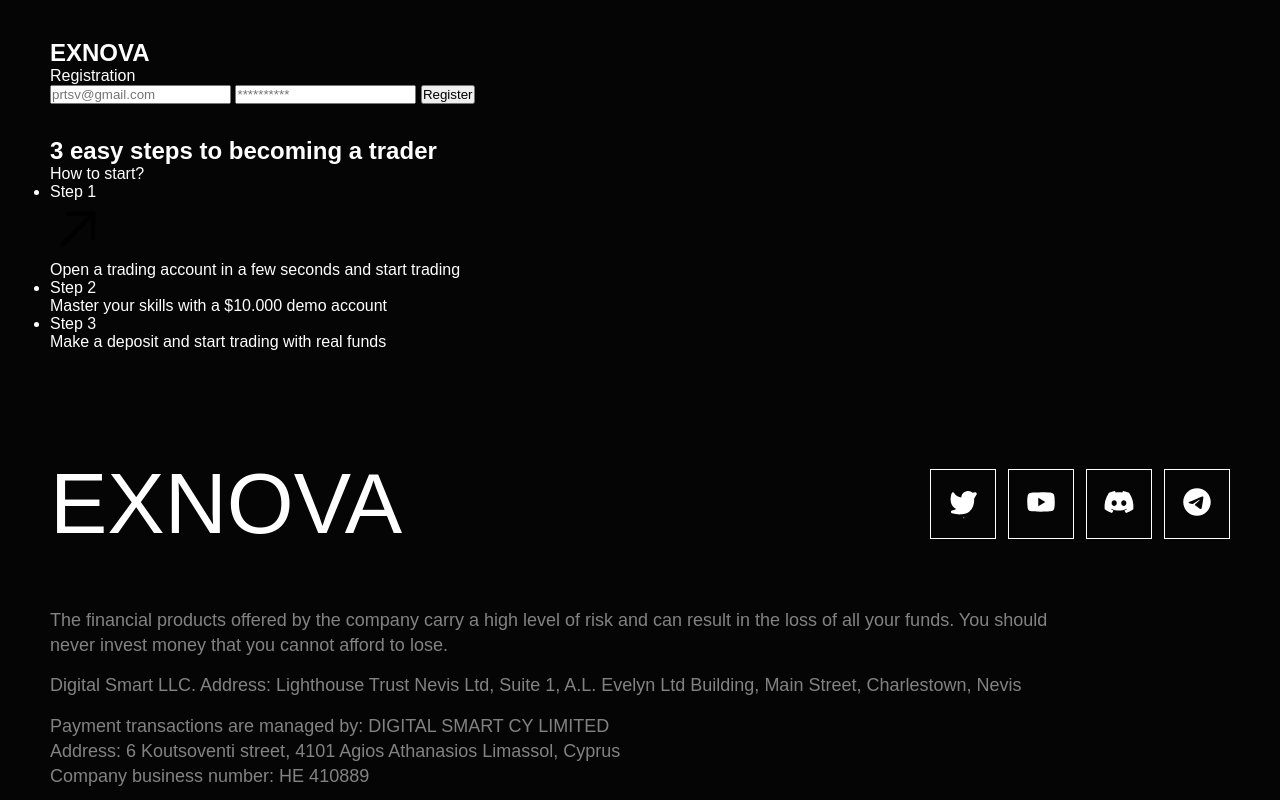
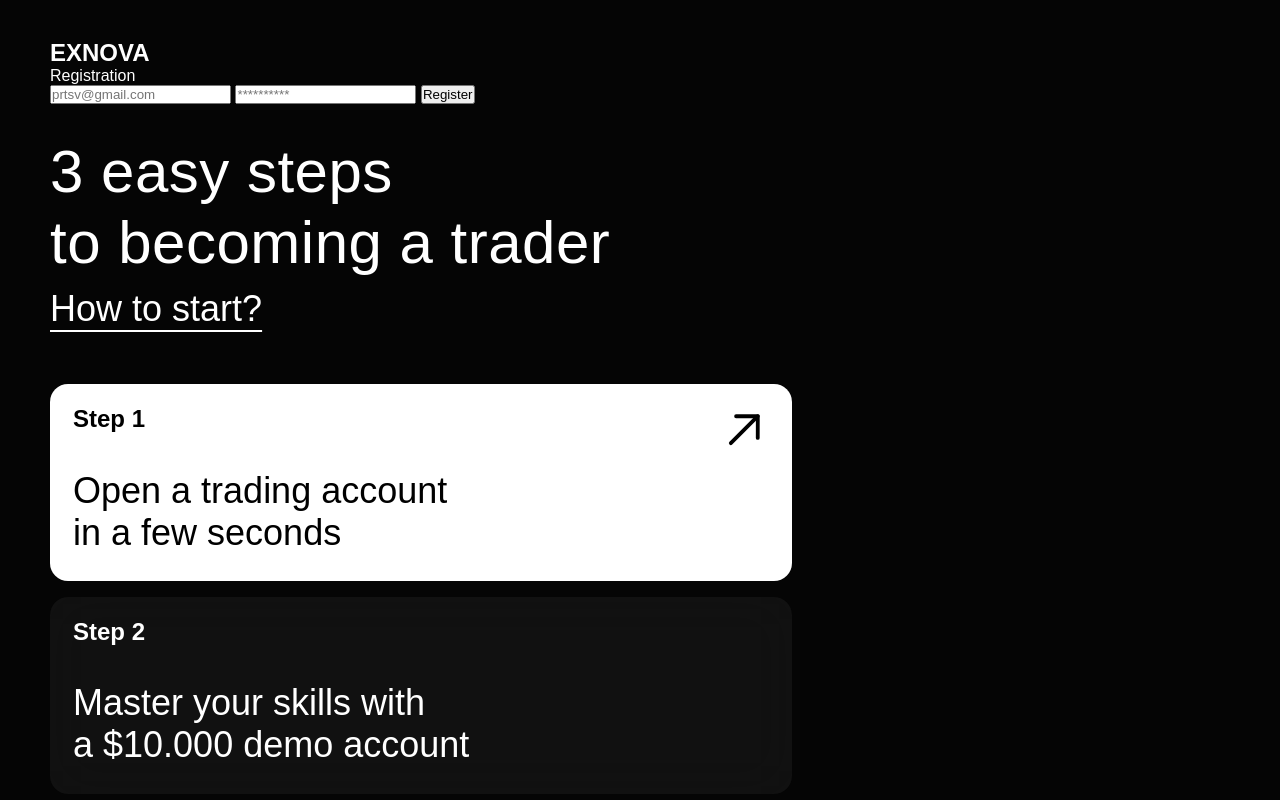
Before and after one commit to oggamur/exnova-black, a SvelteKit app in the folder myapp/: page / in a window 1280 px wide. Shown: the part 2140-2940 px from the top of the page. Built offline with nearby package versions, Linux system fonts and the light colour scheme.

Commit message:
feat: Добавит web-отображение для блока steps

```diff
--- a/myapp/src/components/Steps/Steps.svelte
+++ b/myapp/src/components/Steps/Steps.svelte
@@ -5,28 +5,28 @@
 
 <section class="steps-section">
     <div class="steps-header">
-        <h2 class="steps-title">3 easy steps to becoming a trader</h2>
+        <h2 class="steps-title">3 easy steps<br> to becoming a trader</h2>
         <p class="steps-subtitle">How to start?</p>
     </div>
     <ul class="steps-list">
-        <li class="steps-item">
-            <span class="steps-item-header white">
+        <li class="steps-item white">
+            <span class="steps-item-header">
                 <p class="steps-item-number">Step 1</p>
                 <img src={arrow} alt="arrow" />
             </span>
-            <p class="steps-item-text">Open a trading account in a few seconds and start trading</p>
+            <p class="steps-item-text">Open a trading account<br> in a few seconds</p>
         </li>
          <li class="steps-item">
-            <span class="steps-item-header black">
+            <span class="steps-item-header">
                 <p class="steps-item-number">Step 2</p>
             </span>
-            <p class="steps-item-text">Master your skills with a $10.000 demo account</p>
+            <p class="steps-item-text">Master your skills with<br> a $10.000 demo account</p>
         </li>
         <li class="steps-item">
-            <span class="steps-item-header black">
+            <span class="steps-item-header">
                 <p class="steps-item-number">Step 3</p>
             </span>
-            <p class="steps-item-text">Make a deposit and start trading with real funds</p>
+            <p class="steps-item-text">Make a deposit and start<br> trading with real funds</p>
         </li>
     </ul>
 </section>
--- a/myapp/src/scss/mixins.scss
+++ b/myapp/src/scss/mixins.scss
@@ -42,7 +42,6 @@
 @mixin sectionSubTextUnderline {
 	font-family: $SFPro;
 	font-weight: 400;
-	font-style: regular;
 	font-size: 36px;
 	line-height: 1;
 	color: white;
--- a/myapp/src/scss/steps.scss
+++ b/myapp/src/scss/steps.scss
@@ -7,4 +7,74 @@
 	max-height: 930px;
 	padding-top: 33px;
 	padding-bottom: 18px;
+
+	.steps-header {
+		margin-bottom: 57px;
+		.steps-title {
+			@include sectionTitle;
+			margin-bottom: 12px;
+			line-height: 1.18;
+		}
+
+		.steps-subtitle {
+			@include sectionSubTextUnderline;
+		}
+	}
+
+	.steps-list {
+		list-style: none;
+		display: flex;
+		flex-direction: column;
+		gap: 16px;
+
+		.steps-item {
+			height: 197px;
+			max-width: 742px;
+			background: rgba(255, 255, 255, 0.05);
+			backdrop-filter: blur(25px);
+			border-radius: 18px;
+			padding: 21px 23px;
+
+			.steps-item-header {
+				max-height: 29px;
+				display: flex;
+				flex-direction: row;
+				justify-content: space-between;
+				margin-bottom: 36px;
+
+				.steps-item-number {
+					color: white;
+					font-size: 24px;
+					font-style: normal;
+					font-weight: 700;
+					line-height: normal;
+				}
+
+				img {
+					width: 49px;
+					height: 49px;
+				}
+			}
+
+			.steps-item-text {
+				color: white;
+				font-size: 36px;
+				font-style: normal;
+				font-weight: 200;
+				line-height: normal;
+			}
+		}
+
+		.steps-item.white {
+			background-color: white;
+
+			.steps-item-number {
+				color: black;
+			}
+
+			.steps-item-text {
+				color: black;
+			}
+		}
+	}
 }
```
